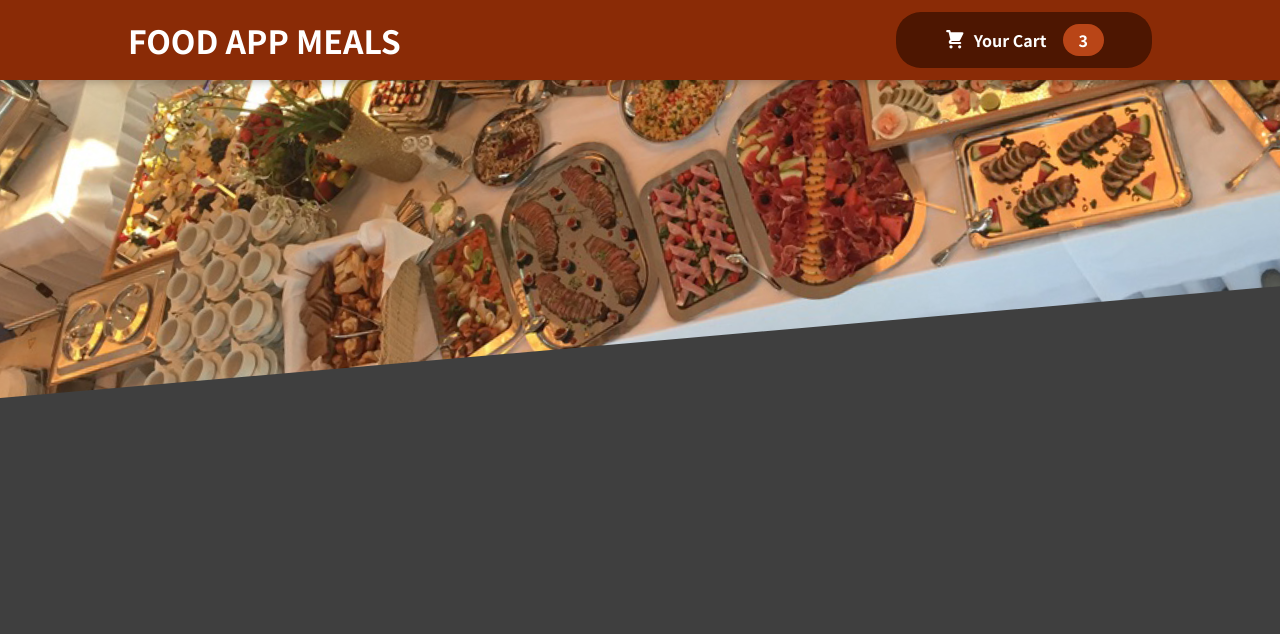
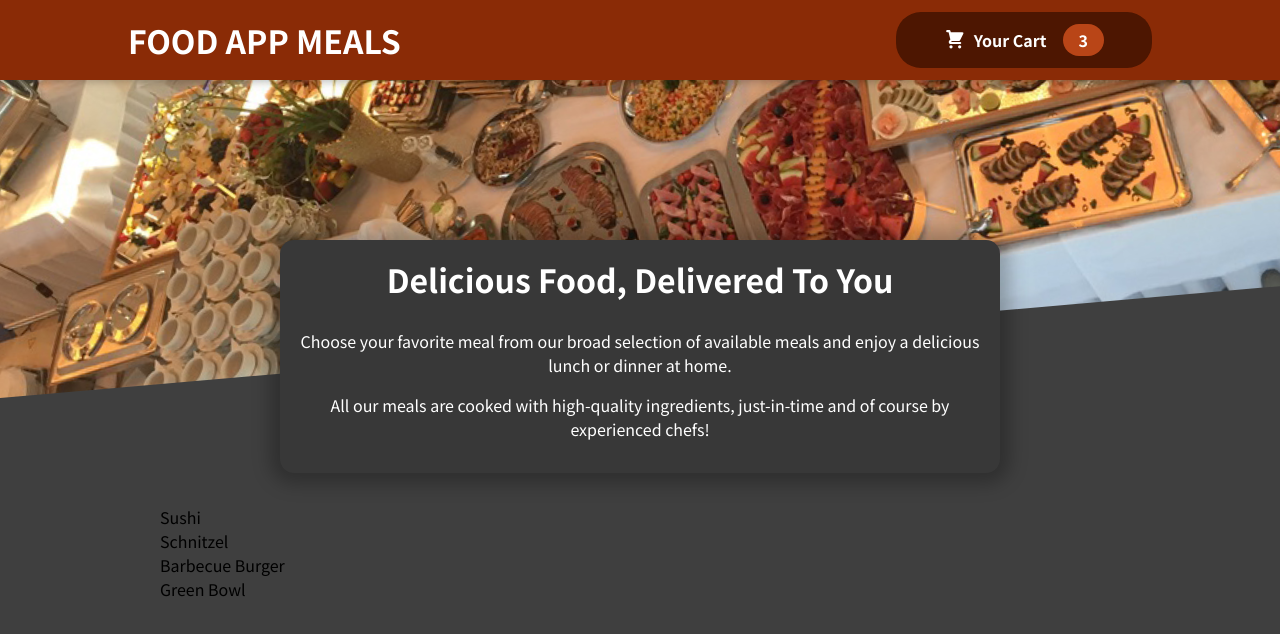
Before and after one commit to Rbravolibtech/FoodApp, a React (Create React App) app: page / in a window 1280 px wide. Shown: the top 634 px of the page. Built offline with nearby package versions, Linux system fonts and the light colour scheme.

Commit message:
added some styling and components

```diff
--- a/src/App.js
+++ b/src/App.js
@@ -1,11 +1,15 @@
 import React, { Fragment } from "react";
 
 import Header from "./components/Layout/Header";
+import Meals from "./components/meals/Meals";
 
 function App() {
 	return (
 		<Fragment>
 			<Header />
+			<main>
+				<Meals />
+			</main>
 		</Fragment>
 	);
 }
--- /dev/null
+++ b/src/components/meals/AvailableMeals.js
@@ -0,0 +1,44 @@
+import React from "react"; // Make sure to import React if you're using JSX
+
+import classes from "./AvailableMeals.module.css";
+
+const DUMMY_MEALS = [
+	{
+		id: "m1",
+		name: "Sushi",
+		description: "Finest fish and veggies",
+		price: 22.99,
+	},
+	{
+		id: "m2",
+		name: "Schnitzel",
+		description: "A German specialty!",
+		price: 16.5,
+	},
+	{
+		id: "m3",
+		name: "Barbecue Burger",
+		description: "American, raw, meaty",
+		price: 12.99,
+	},
+	{
+		id: "m4",
+		name: "Green Bowl",
+		description: "Healthy...and green...",
+		price: 18.99,
+	},
+];
+
+const AvailableMeals = () => {
+	const mealList = DUMMY_MEALS.map((meal) => (
+		<li key={meal.id}>{meal.name}</li>
+	));
+
+	return (
+		<section className={classes.meals}>
+			<ul>{mealList}</ul>
+		</section>
+	);
+};
+
+export default AvailableMeals;
--- /dev/null
+++ b/src/components/meals/AvailableMeals.module.css
@@ -0,0 +1,24 @@
+.meals {
+	max-width: 60rem;
+	width: 90%;
+	margin: 2rem auto;
+	animation: meals-appear 1s ease-out forwards;
+}
+
+.meals ul {
+	list-style: none;
+	margin: 0;
+	padding: 0;
+}
+
+@keyframes meals-appear {
+	from {
+		opacity: 0;
+		transform: translateY(3rem);
+	}
+
+	to {
+		opacity: 1;
+		transform: translateY(0);
+	}
+}
--- /dev/null
+++ b/src/components/meals/Meals.js
@@ -0,0 +1,14 @@
+import { Fragment } from "react";
+import MealsSummary from "./MealsSummary";
+import AvailableMeals from "./AvailableMeals";
+
+const Meals = () => {
+	return (
+		<Fragment>
+			<MealsSummary />
+			<AvailableMeals />
+		</Fragment>
+	);
+};
+
+export default Meals;
--- /dev/null
+++ b/src/components/meals/MealsSummary.js
@@ -0,0 +1,19 @@
+import classes from "./MealsSummary.module.css";
+
+const MealsSummary = () => {
+	return (
+		<section className={classes.summary}>
+			<h2>Delicious Food, Delivered To You</h2>
+			<p>
+				Choose your favorite meal from our broad selection of available meals
+				and enjoy a delicious lunch or dinner at home.
+			</p>
+			<p>
+				All our meals are cooked with high-quality ingredients, just-in-time and
+				of course by experienced chefs!
+			</p>
+		</section>
+	);
+};
+
+export default MealsSummary;
--- /dev/null
+++ b/src/components/meals/MealsSummary.module.css
@@ -0,0 +1,18 @@
+.summary {
+	text-align: center;
+	max-width: 45rem;
+	width: 90%;
+	margin: auto;
+	margin-top: -10rem;
+	position: relative;
+	background-color: #383838;
+	color: white;
+	border-radius: 14px;
+	padding: 1rem;
+	box-shadow: 0 1px 18px 10px rgba(0, 0, 0, 0.25);
+}
+
+.summary h2 {
+	font-size: 2rem;
+	margin-top: 0;
+}
```
